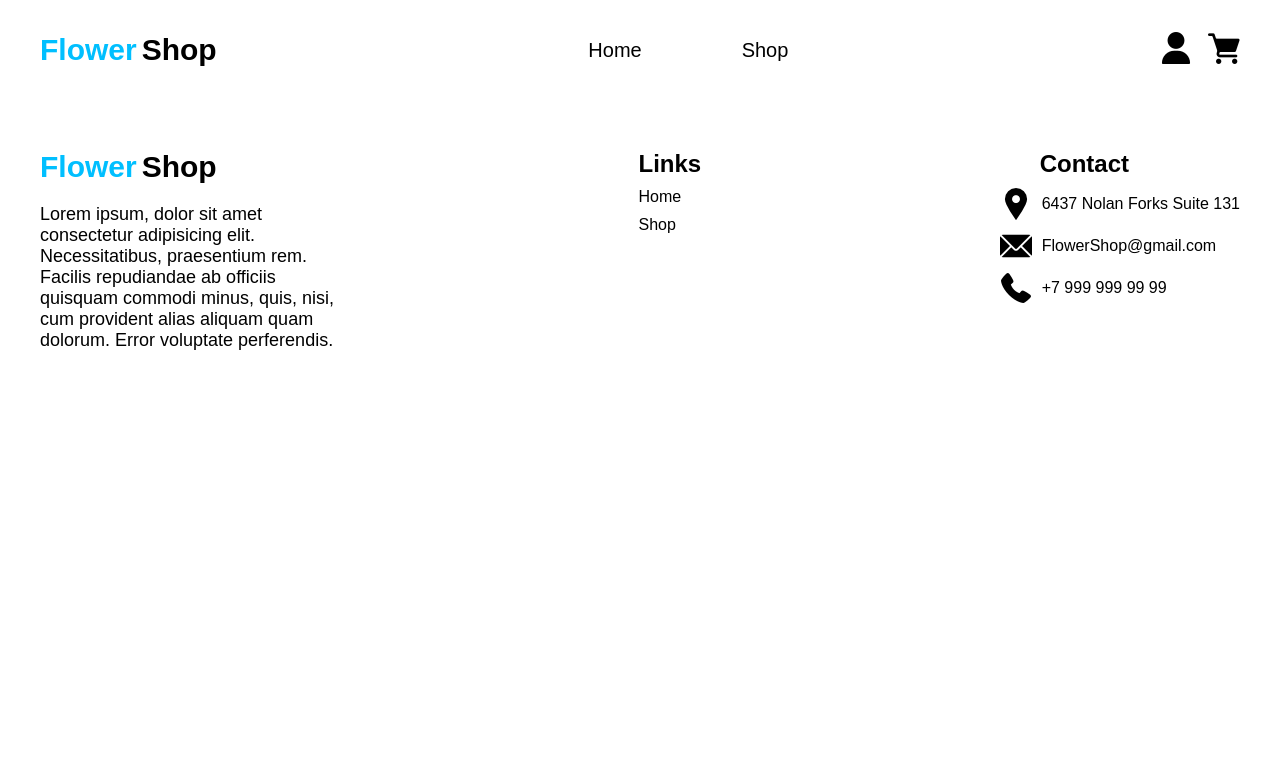
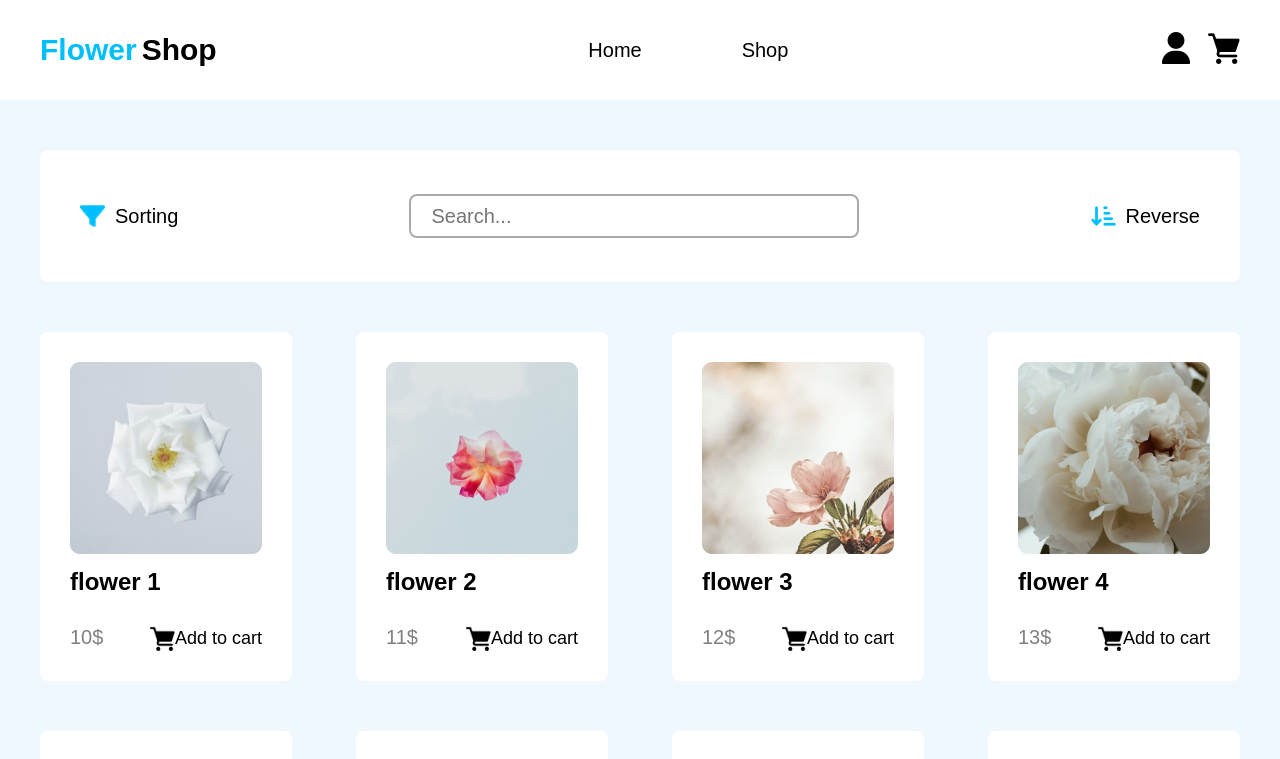
Before and after one commit to ArteemGer/Car-shop, a React (Vite) app: page /shop in a window 1280 px wide. Shown: the top 759 px of the page. Built offline with nearby package versions, Linux system fonts and the light colour scheme; the HTML template or start-up script is replaced by a standard one.

Commit message:
add shop page

```diff
--- a/src/assets/components/menu/menu.tsx
+++ b/src/assets/components/menu/menu.tsx
@@ -8,7 +8,7 @@ export function Menu(){
                     <a className={styles.navLink} href="/">Home</a>
                 </div>
                 <div className={styles.navItem}>
-                    <a className={styles.navLink} href="/">Shop</a>
+                    <a className={styles.navLink} href="/shop">Shop</a>
                 </div>
             </nav>
         </>
--- /dev/null
+++ b/src/assets/components/tools/tools.module.css
@@ -0,0 +1,50 @@
+.tools{
+    padding: 30px;
+    margin-top: 50px;
+    width: 1200px;
+    background-color: white;
+    border-radius: 8px;
+    display: flex;
+    justify-content: space-between;
+    align-items: center;
+    height: 132px;
+}
+.sorting{
+    display: flex;
+    justify-content: center;
+    align-items: center;
+}
+.radioButtons{
+    margin-left: 10px;
+}
+.radioInput{
+    display: flex;
+    gap: 5px;
+}
+.no-vis{
+    display: none;
+}
+.inputSearch{
+    width: 450px;
+    height: 40px;
+    padding: 20px;
+    font-size: 20px;
+    border-radius: 8px;
+    border: 2px solid rgb(170, 170, 170);
+}
+.button{
+    border: none;
+    background-color: white;
+    display: flex;
+    align-items: center;
+    font-size: 20px;
+    gap: 10px;
+    padding: 10px;
+    border-radius: 8px;
+    transition: outline-color 0.3s;
+    outline: 2px solid white;
+}
+.button:hover{
+    outline-color: deepskyblue;
+
+}
--- /dev/null
+++ b/src/assets/components/tools/tools.tsx
@@ -0,0 +1,49 @@
+import styles from '../tools/tools.module.css'
+import { useState } from 'react';
+
+
+export function Tools() {
+
+    const [showOptions, setShowOptions] = useState(false);
+
+    const toggleOptions = () =>{
+        setShowOptions(!showOptions)
+    }
+
+    return (
+        <>
+            <div className={styles.tools}>
+                <div className={styles.sorting}>
+                    <button className={styles.button} onClick={toggleOptions}><img src="/sorting.png" alt="" />Sorting</button>
+                    {showOptions && (
+                        <div className={styles.radioButtons}>
+                            <label className={styles.radioInput}>
+                                <input checked name='category' value='Name' type="radio" />
+                                <p>Name</p>
+                            </label>
+                            <label className={styles.radioInput}>
+                                <input name='category' value='Rate' type="radio" />
+                                <p>Rate</p>
+                            </label>
+                            <label className={styles.radioInput}>
+                                <input name='category' value='Popular' type="radio" />
+                                <p>Popular</p>
+                            </label>
+                            <label className={styles.radioInput}>
+                                <input name='category' value='Price' type="radio" />
+                                <p>Price</p>
+                            </label>
+                        </div>
+                    )}
+
+                </div>
+                <div className="search">
+                    <input className={styles.inputSearch} type="text" placeholder='Search...'/>
+                </div>
+                <div className="revers">
+                    <button className={styles.button}><img src="/reverse.png" alt="" />Reverse</button>
+                </div>
+            </div>
+        </>
+    )
+}
--- a/src/assets/pages/home/home.tsx
+++ b/src/assets/pages/home/home.tsx
@@ -28,8 +28,9 @@ export const useFlowersStore = create<FlowersState>()((set) => ({
         { id: 4, name: 'flower 4', price: 13, description: 'lorem', image: '/flower4.png', rating: 5, },
         { id: 5, name: 'flower 5', price: 14, description: 'lorem', image: '/flower5.png', rating: 5, },
         { id: 6, name: 'flower 6', price: 15, description: 'lorem', image: '/flower6.png', rating: 3, },
-        { id: 7, name: 'flower 7', price: 16, description: 'lorem', image: '/flower7.png', rating: 5, },
-        { id: 8, name: 'flower 8', price: 17, description: 'lorem', image: '/flower8.png', rating: 5, },
+        { id: 7, name: 'flower 7', price: 16, description: 'lorem', image: '/flower1.png', rating: 5, },
+        { id: 8, name: 'flower 8', price: 17, description: 'lorem', image: '/flower2.png', rating: 5, },
+        { id: 9, name: 'flower 9', price: 18, description: 'lorem', image: '/flower3.png', rating: 3, },
     ] as Flower[],
     loading: false,
     error: null,
--- /dev/null
+++ b/src/assets/pages/shop/shop.module.css
@@ -0,0 +1,20 @@
+.mainContainer{
+    background-color: aliceblue;
+    display: flex;
+    justify-content: center;
+}
+.App{
+    width: 1200px;
+    display: flex;
+    justify-content: center;
+    align-items: center;
+    flex-direction: column;
+}
+.cards{
+    margin-top: 50px;
+    margin-bottom: 50px;
+    display: flex;
+    flex-wrap: wrap;
+    justify-content: space-between;
+    gap: 50px;
+}
--- a/src/assets/pages/shop/shop.tsx
+++ b/src/assets/pages/shop/shop.tsx
@@ -1,7 +1,30 @@
+import styles from '../shop/shop.module.css'
+import { useFlowersStore } from '../home/home'
+import { Card } from '../../components/card/card'
+import { Tools } from '../../components/tools/tools'
+
 export function Shop() {
+
+    const allFlowers = useFlowersStore(state => state.flowers)
+
     return(
         <>
-
+            <div className={styles.mainContainer}>
+                <div className={styles.App}>
+                    <div className={styles.tools}>
+                        <Tools />
+                    </div>
+                    <div className={styles.cards}>
+                        {allFlowers.map((flower) => (
+                            <Card
+                                name = {flower.name}
+                                price = {flower.price}
+                                image = {flower.image}
+                            />
+                        ))}
+                    </div>
+                </div>
+            </div>
         </>
     )
 }
```
Also changed, not shown: src/store.tsx (added, +10 -0 lines), public/reverse.png (added), public/sorting.png (added), src/assets/pages/shop/shop.css (deleted).
